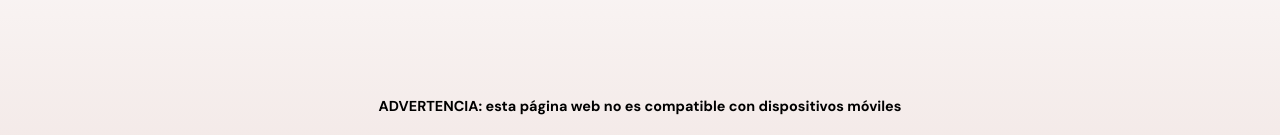
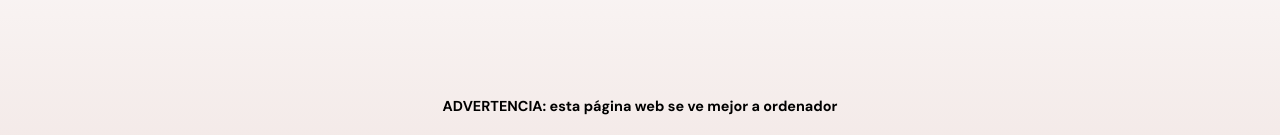
Before and after one commit to TasiaTas/tasiatasPortfolioHub.github.io, a plain HTML site: page index.html in a window 1280 px wide. Shown: the part 8988-9123 px from the top of the page. Drawn offline with Linux system fonts and the light colour scheme.

Commit message:
footer message fix

```diff
--- a/index.html
+++ b/index.html
@@ -440,6 +440,6 @@
             <p>Copyright © Anastasia Ihnatsenka Shakhova 2025</p>
         </div>
     </footer>
-    <div class="warning"> ADVERTENCIA: esta página web no es compatible con dispositivos móviles</div>
+    <div class="warning"> ADVERTENCIA: esta página web se ve mejor a ordenador</div>
 </body>
 </html>
```
